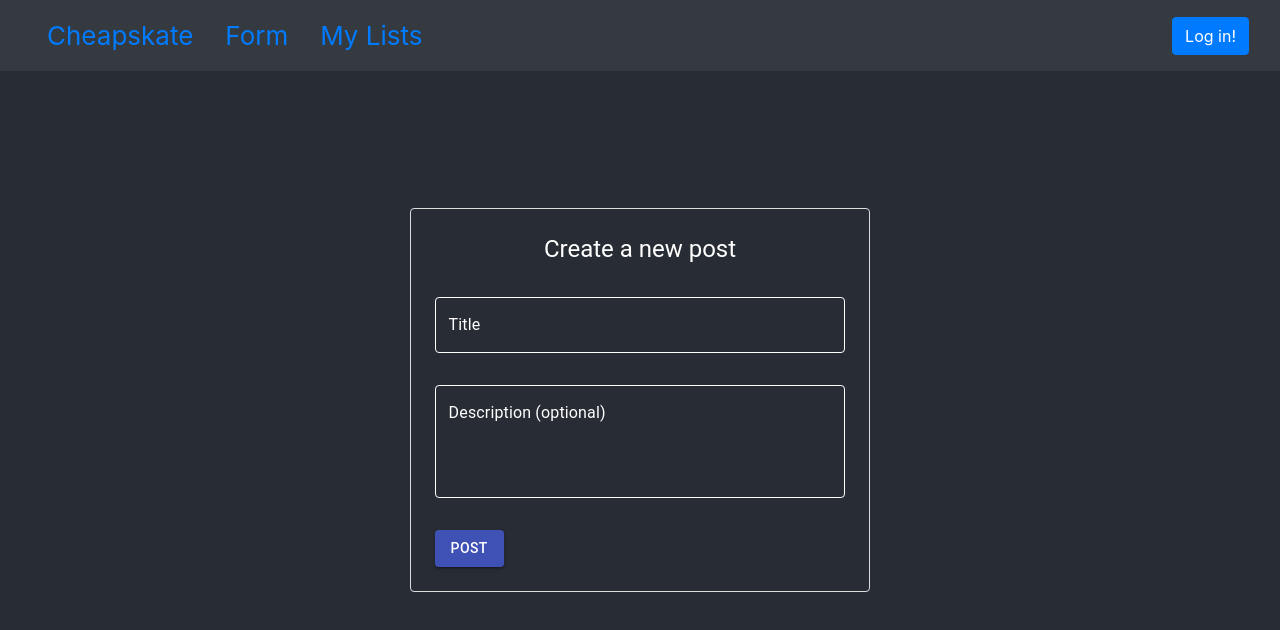
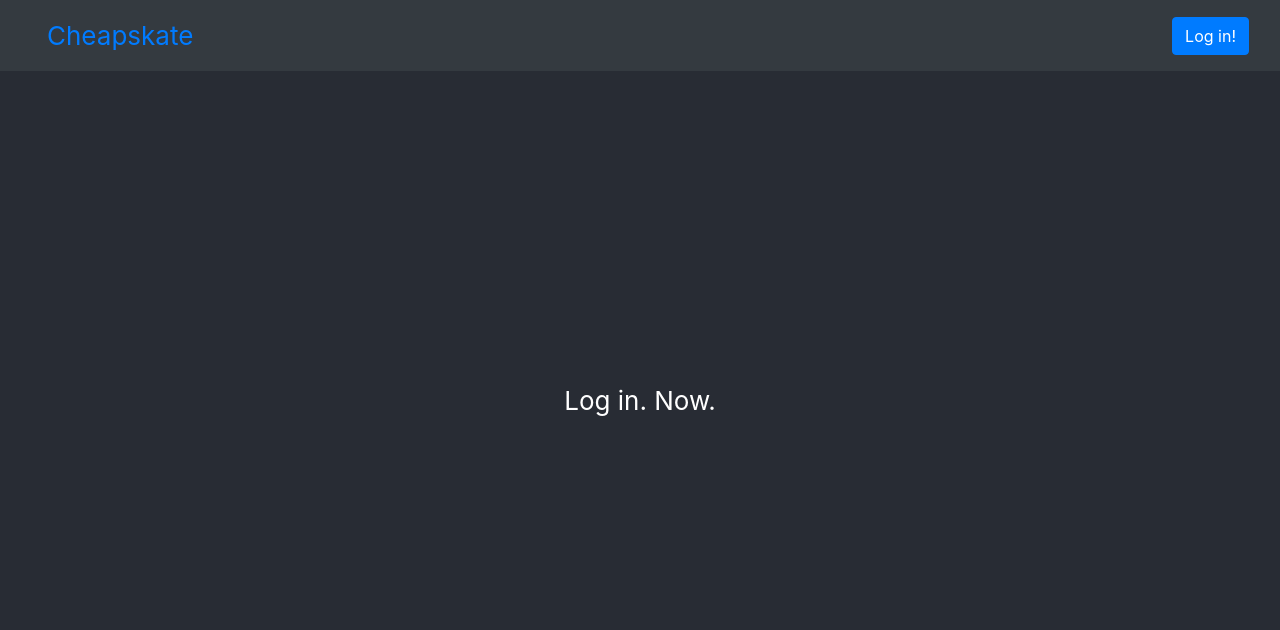
Before and after one commit to awgranados/cheapskate, a React (Create React App) app in the folder web-app/frontend/: page /form in a window 1280 px wide. Shown: the top 630 px of the page. Built offline with nearby package versions, Linux system fonts and the light colour scheme.

Commit message:
Lists and Form pages only visible to logged-in users.

```diff
--- a/web-app/frontend/src/components/FormTab.js
+++ b/web-app/frontend/src/components/FormTab.js
@@ -1,10 +1,12 @@
 import React from 'react';
 import { TextField, Button, Typography, Box } from '@material-ui/core';
+import { useAuth0 } from "@auth0/auth0-react";
 import './FormTab.css';
 
 function FormTab() {
   const [title, setTitle] = React.useState('');
   const [description, setDescription] = React.useState('');
+  const { user, isAuthenticated, isLoading} = useAuth0();
 
   const handleTitleChange = (event) => {
     setTitle(event.target.value);
@@ -29,8 +31,9 @@ function FormTab() {
   };
 
 
-  return (
-    <Box
+  if (isAuthenticated){
+    return(
+      <Box
       className="form-tab-container"
       border={1}
       borderRadius={4}
@@ -65,6 +68,12 @@ function FormTab() {
         </Button>
       </form>
     </Box>
+    );
+  }
+  return (
+    <div>
+      Log in. Now.
+    </div>
   );
 }
 
--- a/web-app/frontend/src/components/ListTable.js
+++ b/web-app/frontend/src/components/ListTable.js
@@ -23,7 +23,7 @@ function ListTable() {
   if (isLoading) {
     return <div>Loading...</div>;
   }
-
+  if (isAuthenticated){
     return (
       <section>
         <div style={{ overflow: 'scroll', height: '800px' }}>
@@ -55,5 +55,11 @@ function ListTable() {
       </section>
     );
   }
+  return(
+    <div>
+      Log in. Now.
+    </div>
+  );
+}
 
 export default ListTable;
--- a/web-app/frontend/src/components/Nav.js
+++ b/web-app/frontend/src/components/Nav.js
@@ -2,8 +2,12 @@ import React from 'react';
 import { Link } from 'react-router-dom';
 import LoginButton from './loginButton';
 import Dropdown from './dropdown';
+import { useAuth0 } from "@auth0/auth0-react";
 
 function Nav() {
+  const { user, isAuthenticated, isLoading } = useAuth0();
+
+  if (isAuthenticated){
     return (
       <nav className="fixed-top navbar navbar-expand-lg navbar-dark bg-dark top">
         <div className="container-fluid">
@@ -41,5 +45,36 @@ function Nav() {
       </nav>
     );
   }
+  return (
+    <nav className="fixed-top navbar navbar-expand-lg navbar-dark bg-dark top">
+      <div className="container-fluid">
+        <button
+          className="navbar-toggler"
+          type="button"
+          data-toggle="collapse"
+          data-target="#navMainMenu"
+          aria-controls="navMainMenu"
+          aria-expanded="false"
+          aria-label="Toggle navigation"
+        >
+          <span className="navbar-toggler-icon"></span>
+        </button>
+        <div id="navMainMenu" className="navbar-collapse collapse">
+          <div className="navbar-collapse collapse w-100 order-1 order-md-0 dual-collapse2">
+            <Link to="/" className="nav-item nav-link active">
+              Cheapskate
+            </Link>
+            <ul className="navbar-nav ml-auto">
+              <li className="nav-item active">
+                <LoginButton />
+              </li>
+              <Dropdown />
+            </ul>
+          </div>
+        </div>
+      </div>
+    </nav>
+  );
+}
 
 export default Nav;
```
Lines whose indentation alone changed are shown as unchanged.
